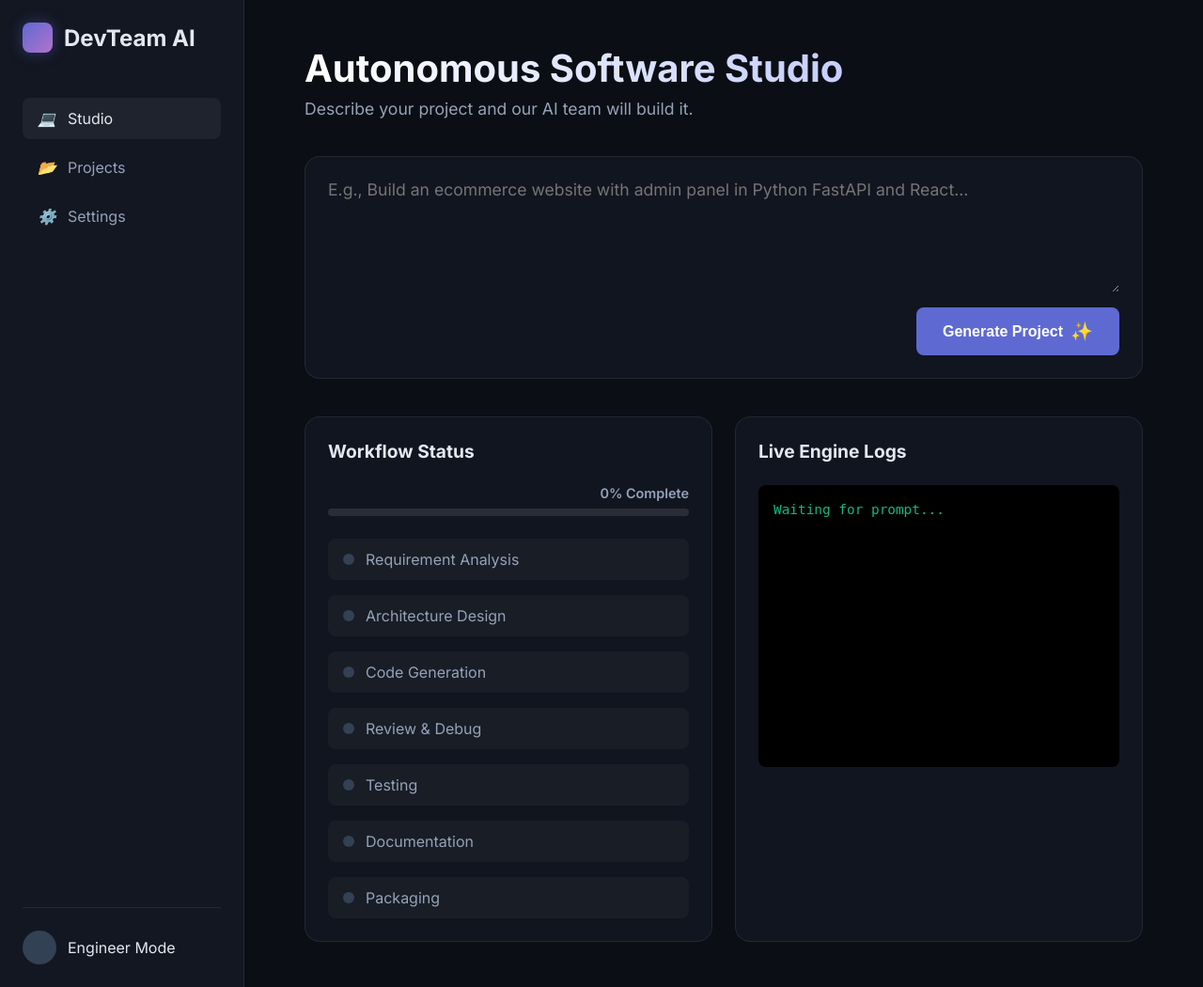
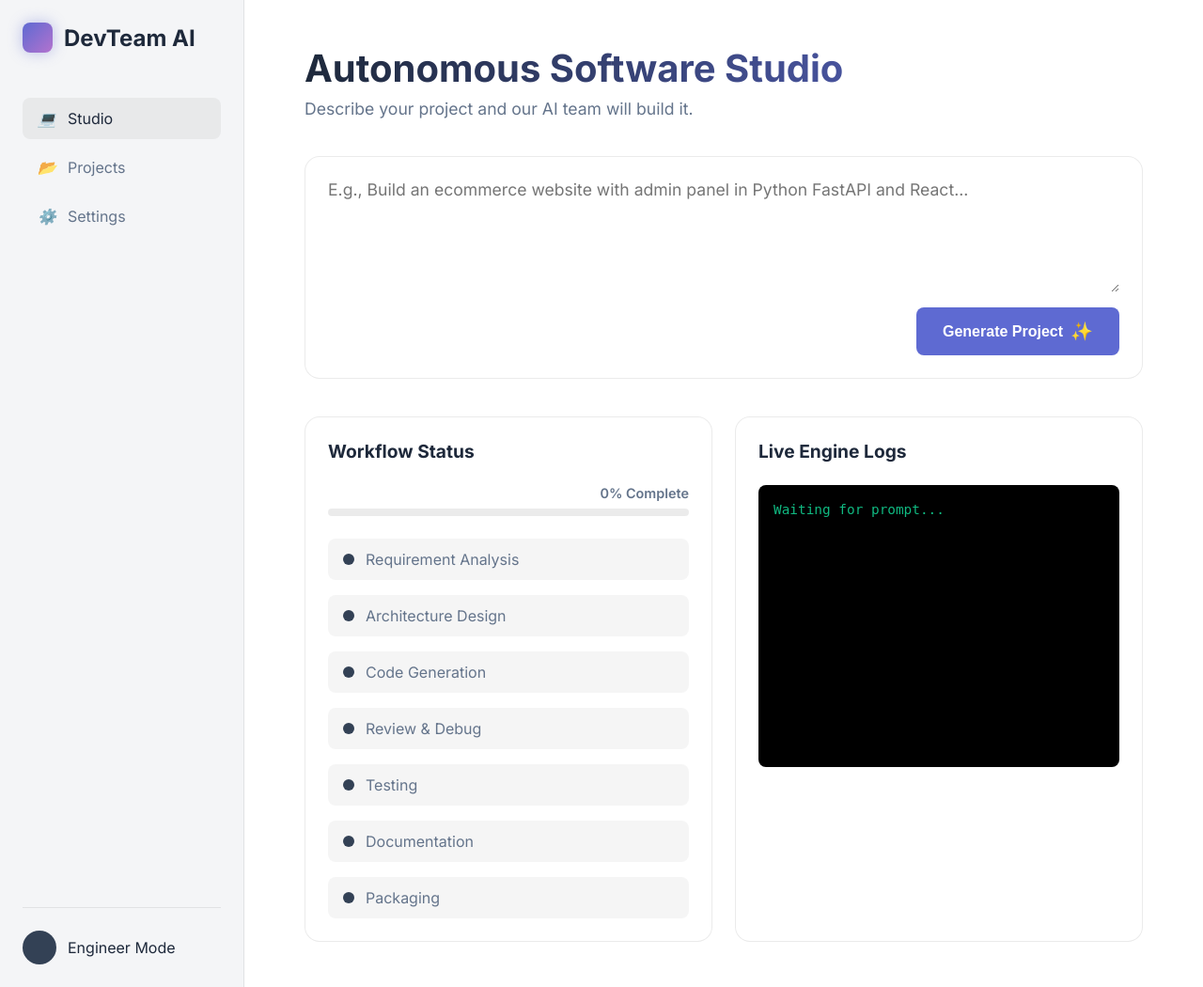
Before and after one commit to Karthikgeddada/DevTeam-AI-, a FastAPI app: page / in a window 1280 px wide. Shown: the whole page at 94% size. Run offline with FastAPI, Linux system fonts and the light colour scheme; parts of the project's set-up code (start-up, migrations or seed data) failed here and were passed over.

Commit message:
Switch UI theme to white background (Streamlit + web UI); add fastapi/uvicorn/pydantic/groq to requirements
- .streamlit/config.toml: base=light, backgroundColor #ffffff, secondary #f4f5f7, dark text for contrast
- static/style.css: white page/card/sidebar backgrounds, dark text, light hover states (terminal & code preview stay dark by design)
- requirements.txt: add fastapi, uvicorn, pydantic (FastAPI backend) and groq (legacy provider path) so all repo entry points install cleanly

```diff
--- a/requirements.txt
+++ b/requirements.txt
@@ -6,3 +6,7 @@ google-genai>=0.3.0
 pytest>=7.0.0
 pytest-asyncio>=0.21.0
 aiofiles>=23.0
+fastapi>=0.110.0
+uvicorn>=0.29.0
+pydantic>=2.6.0
+groq>=0.5.0
--- a/static/style.css
+++ b/static/style.css
@@ -1,12 +1,12 @@
 :root {
-    --bg-main: #0B0E14;
-    --bg-secondary: #131722;
-    --bg-card: rgba(23, 28, 40, 0.6);
-    --border-color: rgba(255, 255, 255, 0.08);
+    --bg-main: #ffffff;
+    --bg-secondary: #f4f5f7;
+    --bg-card: #ffffff;
+    --border-color: rgba(0, 0, 0, 0.08);
     --accent: #5E6AD2;
     --accent-hover: #7380f3;
-    --text-primary: #E2E8F0;
-    --text-secondary: #94A3B8;
+    --text-primary: #1e293b;
+    --text-secondary: #64748b;
     --success: #10B981;
 }
 
@@ -73,7 +73,7 @@ body {
 }
 
 .sidebar nav a:hover, .sidebar nav a.active {
-    background-color: rgba(255, 255, 255, 0.05);
+    background-color: rgba(0, 0, 0, 0.05);
     color: var(--text-primary);
 }
 
@@ -106,7 +106,7 @@ body {
     font-size: 2.5rem;
     font-weight: 700;
     margin-bottom: 8px;
-    background: linear-gradient(to right, #ffffff, #a5b4fc);
+    background: linear-gradient(to right, #1e293b, #5E6AD2);
     -webkit-background-clip: text;
     -webkit-text-fill-color: transparent;
 }
@@ -197,7 +197,7 @@ textarea {
 .step {
     padding: 12px 16px;
     border-radius: 8px;
-    background: rgba(255, 255, 255, 0.03);
+    background: rgba(0, 0, 0, 0.04);
     color: var(--text-secondary);
     display: flex;
     align-items: center;
@@ -258,8 +258,8 @@ textarea {
 }
 
 .btn-secondary {
-    background: rgba(255, 255, 255, 0.1);
-    color: white;
+    background: rgba(0, 0, 0, 0.08);
+    color: #1e293b;
     text-decoration: none;
     padding: 8px 16px;
     border-radius: 6px;
@@ -268,7 +268,7 @@ textarea {
 }
 
 .btn-secondary:hover {
-    background: rgba(255, 255, 255, 0.2);
+    background: rgba(0, 0, 0, 0.16);
 }
 
 .explorer-preview {
@@ -294,7 +294,7 @@ textarea {
 }
 
 .file-list li:hover {
-    background: rgba(255, 255, 255, 0.05);
+    background: rgba(0, 0, 0, 0.05);
     color: var(--text-primary);
 }
 
@@ -325,7 +325,7 @@ textarea {
 .progress-bar-container {
     width: 100%;
     height: 8px;
-    background-color: rgba(255, 255, 255, 0.1);
+    background-color: rgba(0, 0, 0, 0.08);
     border-radius: 4px;
     overflow: hidden;
 }
```
Also changed, not shown: .streamlit/config.toml.
